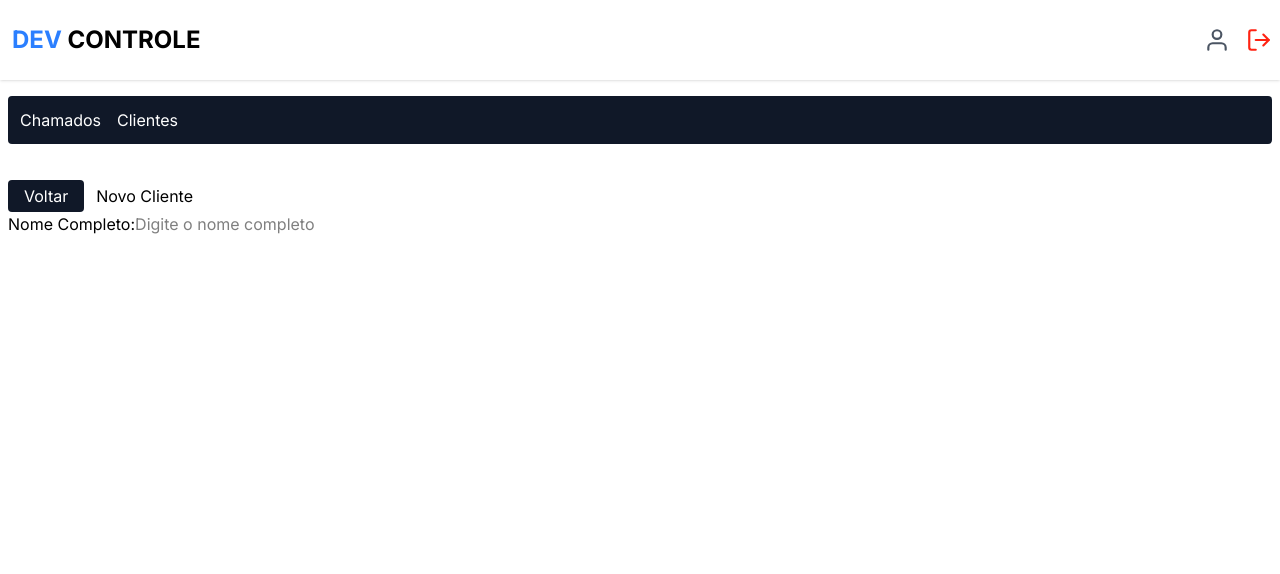
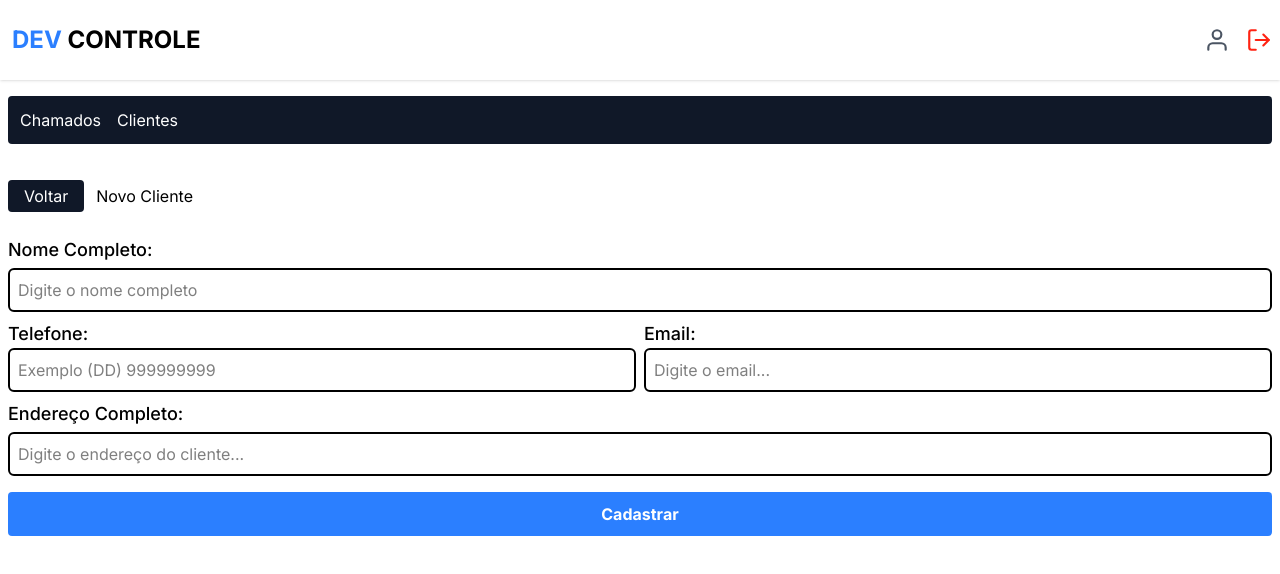
Before and after one commit to schulze2/projeto-devcontrole, a Next.js app: page /dashboard/customer/new in a window 1280 px wide. Shown: the top 574 px of the page. Built offline with nearby package versions, Linux system fonts and the light colour scheme; no server answers; sample sign-in values are in the browser's storage.

Commit message:
Criando Input Personalizado

```diff
--- a/src/app/dashboard/customer/components/form/index.tsx
+++ b/src/app/dashboard/customer/components/form/index.tsx
@@ -3,6 +3,7 @@
 import { useForm } from "react-hook-form";
 import { z } from "zod";
 import { zodResolver } from "@hookform/resolvers/zod";
+import { Input } from "@/components/input";
 
 const schema = z.object({
   name: z.string().min(1, "O campo nome é obrigatório"),
@@ -17,21 +18,71 @@
     },
     {
       message: "O numero de telefone deve estar (DD) 9999999999",
-    }),
+    }
+  ),
   address: z.string(),
 });
 
-type FormData = z.infer<typeof schema>
+type FormData = z.infer<typeof schema>;
 
 export function NewCustomerForm() {
-  const {register, handleSubmit, formState: {errors}} = useForm<FormData>({
+  const {
+    register,
+    handleSubmit,
+    formState: { errors },
+  } = useForm<FormData>({
     resolver: zodResolver(schema),
   });
 
+  function handleRegisterCustomer(data: FormData){
+    console.log(data)
+  }
+
   return (
-    <form>
-      <label>Nome Completo:</label>
-      <input type="text" placeholder="Digite o nome completo" />
+    <form className="flex flex-col mt-6" onSubmit={handleSubmit(handleRegisterCustomer)}>
+      <label className="mb-1 text-lg font-medium">Nome Completo:</label>
+      <Input
+        type="text"
+        name="name"
+        placeholder="Digite o nome completo"
+        error={errors.name?.message}
+        register={register}
+      />
+
+      <section className="flex gap-2 mt-2 my-2 flex-col sm:flex-row">
+        <div className="flex-1">
+          <label className="mb-1 text-lg font-medium">Telefone:</label>
+          <Input
+            type="text"
+            name="phone"
+            placeholder="Exemplo (DD) 999999999"
+            error={errors.phone?.message}
+            register={register}
+          />
+        </div>
+        <div className="flex-1">
+          <label className="mb-1 text-lg font-medium">Email:</label>
+          <Input
+            type="email"
+            name="email"
+            placeholder="Digite o email..."
+            error={errors.email?.message}
+            register={register}
+          />
+        </div>
+      </section>
+      <label className="mb-1 text-lg font-medium">Endereço Completo:</label>
+      <Input
+        type="text"
+        name="address"
+        placeholder="Digite o endereço do cliente..."
+        error={errors.address?.message}
+        register={register}
+      />
+
+      <button type="submit" className="bg-blue-500 my-4 px-2 h-11 rounded text-white font-bold">
+        Cadastrar
+      </button>
     </form>
   );
 }
--- /dev/null
+++ b/src/components/input/index.tsx
@@ -0,0 +1,34 @@
+"use client";
+
+import { RegisterOptions, UseFormRegister } from "react-hook-form";
+
+interface InputProps {
+  type: string;
+  placeholder: string;
+  name: string;
+  register: UseFormRegister<any>;
+  error?: string;
+  rules?: RegisterOptions;
+}
+
+export function Input({
+  name,
+  placeholder,
+  type,
+  register,
+  rules,
+  error,
+}: InputProps) {
+  return (
+    <>
+      <input
+        className="w-full border-2 rounded-md h-11 px-2"
+        placeholder={placeholder}
+        type={type}
+        {...register(name, rules)}
+        id={name}
+      />
+      {error && <p className="text-red-500 my-1">{error}</p>}
+    </>
+  );
+}
```
